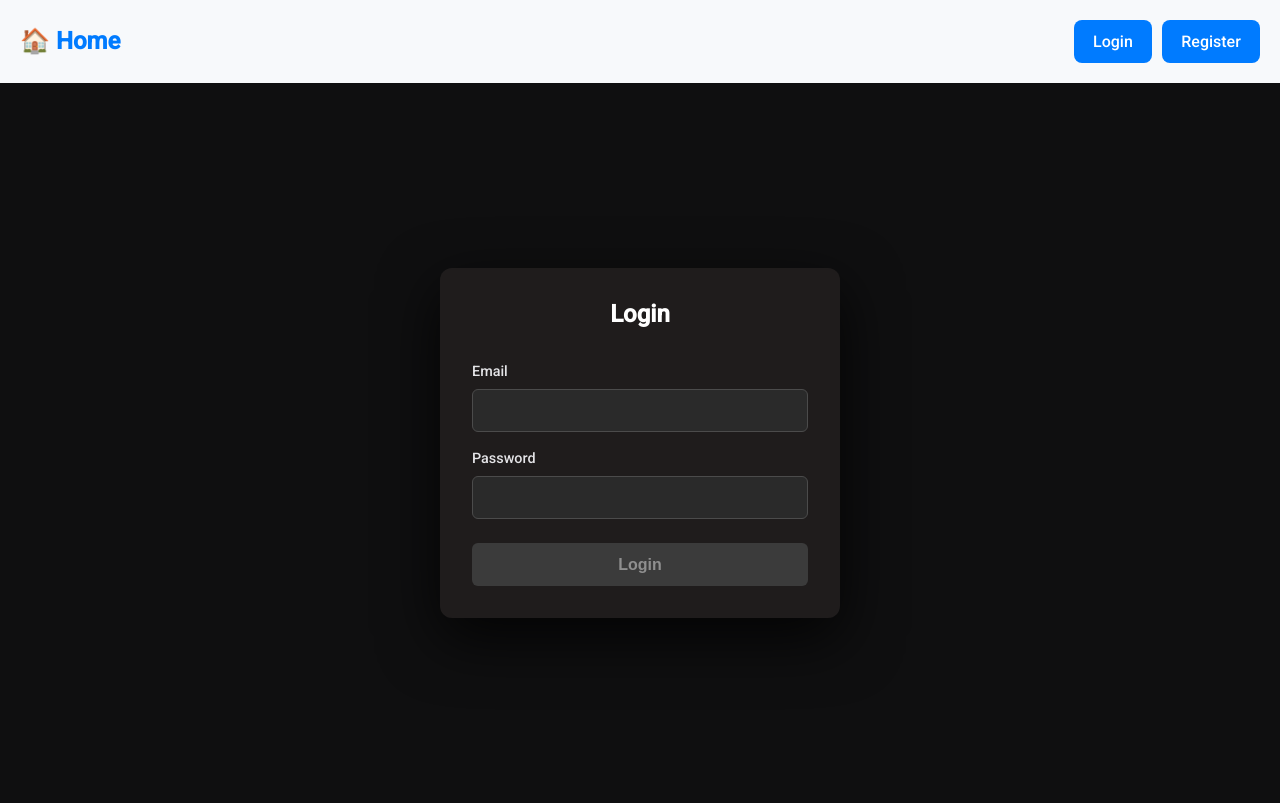
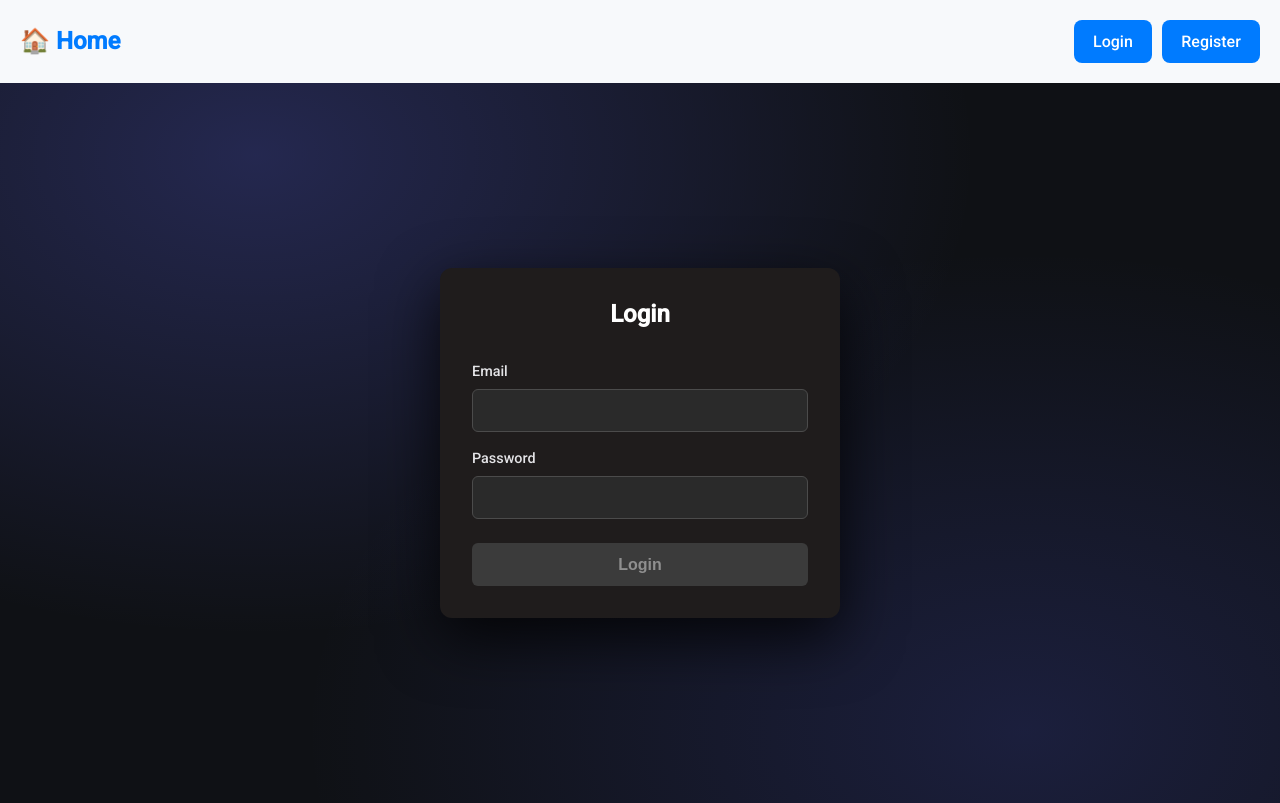
Before and after one commit to stoyan-kanev/Warehouse-ERP-System, an Angular app in the folder frontend/: page /login in a window 1280 px wide. Built offline with nearby package versions, Linux system fonts and the light colour scheme; no server answers.

Commit message:
Changed background style for pages and fixed token refresh problem

```diff
--- a/frontend/src/app/components/login/login.css
+++ b/frontend/src/app/components/login/login.css
@@ -4,7 +4,9 @@
     align-items: center;
     min-height: calc(100vh - 80px);
 
-    background-color: #0f0f10;
+    background: radial-gradient(1200px 800px at 20% 10%, rgba(100, 108, 255, 0.25), transparent 60%),
+    radial-gradient(1200px 800px at 80% 90%, rgba(83, 94, 242, 0.18), transparent 60%),
+    #0f1115;
     padding: 1rem;
 }
 
--- a/frontend/src/app/components/products/product-list/product-list.css
+++ b/frontend/src/app/components/products/product-list/product-list.css
@@ -21,7 +21,9 @@
     display: flex;
     flex-direction: column;
     padding: 14px 16px 18px;
-    background: transparent;
+    background: radial-gradient(1200px 800px at 20% 10%, rgba(100, 108, 255, 0.25), transparent 60%),
+    radial-gradient(1200px 800px at 80% 90%, rgba(83, 94, 242, 0.18), transparent 60%),
+    #0f1115;
 }
 
 /* top bar */
--- a/frontend/src/app/components/register/register.css
+++ b/frontend/src/app/components/register/register.css
@@ -4,7 +4,9 @@
     align-items: center;
     min-height: calc(100vh - 80px);
 
-    background-color: #0f0f10;
+    background: radial-gradient(1200px 800px at 20% 10%, rgba(100, 108, 255, 0.25), transparent 60%),
+    radial-gradient(1200px 800px at 80% 90%, rgba(83, 94, 242, 0.18), transparent 60%),
+    #0f1115;
     padding: 1rem;
 }
 
--- a/frontend/src/app/core/auth-interceptor.ts
+++ b/frontend/src/app/core/auth-interceptor.ts
@@ -12,7 +12,6 @@ import { environment } from '../../environments/environment';
 const API = environment.apiUrl;
 
 const REFRESH_PATH = '/users/refresh/';
-const ME_PATH = '/users/me/';
 const LOGIN_ROUTE = '/login';
 const REFRESH_URL = `${API}${REFRESH_PATH}`;
 
@@ -43,15 +42,6 @@ function shouldSkipAuthHandling(url: string) {
     );
 }
 
-/**
- * IMPORTANT:
- * - Do NOT try to refresh on /users/me/
- *   This endpoint is used to detect session existence.
- */
-function shouldNeverRefresh(url: string) {
-    return url.endsWith(ME_PATH);
-}
-
 export const authInterceptor: HttpInterceptorFn = (req, next) => {
     const router = inject(Router);
 
@@ -67,12 +57,6 @@ export const authInterceptor: HttpInterceptorFn = (req, next) => {
                 return throwError(() => error);
             }
 
-            // If /users/me/ is 401 => just let it fail (no refresh)
-            if (shouldNeverRefresh(authReq.url)) {
-                return throwError(() => error);
-            }
-
-            // If already refreshing, wait and retry original request
             if (isRefreshing) {
                 return refreshDone$.pipe(
                     take(1),
@@ -93,7 +77,10 @@ export const authInterceptor: HttpInterceptorFn = (req, next) => {
                 catchError((refreshErr) => {
                     isRefreshing = false;
 
-                    //refresh failed => no session => go login
+                    refreshDone$.next();
+
+                    localStorage.removeItem('user');
+
                     router.navigateByUrl(LOGIN_ROUTE);
 
                     return throwError(() => refreshErr);
```
Also changed, not shown: 1 other file (tests, documents, lock files or other folders).
